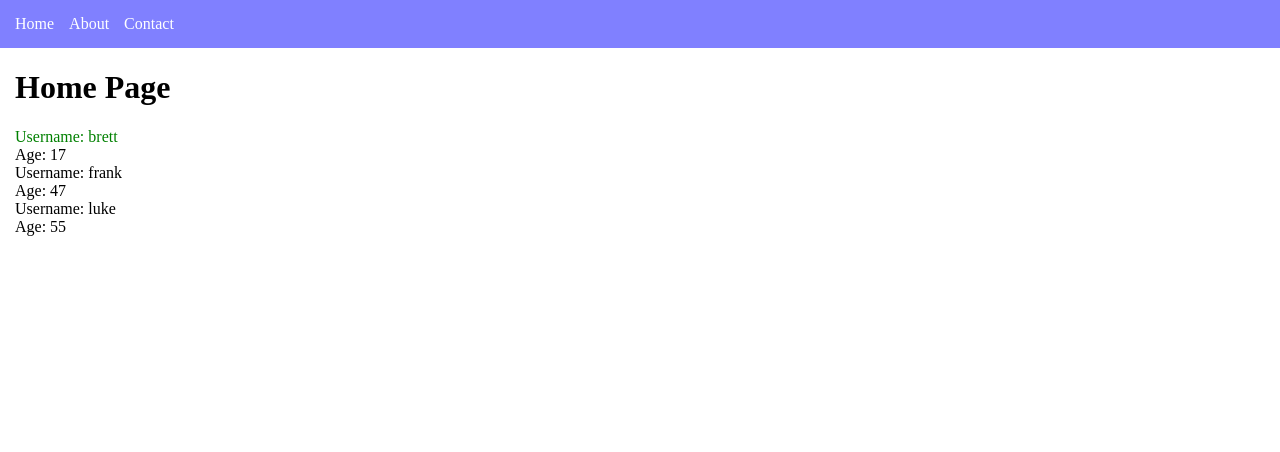
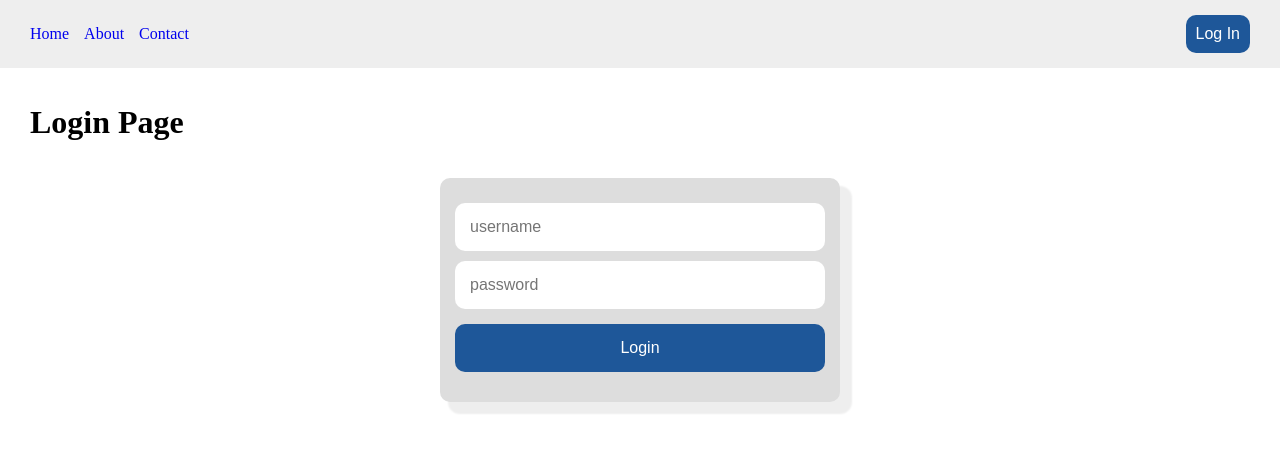
Before and after one commit to BrettMatsumoto/angular-demo, an Angular app: page /login in a window 1280 px wide. Before the commit this address led to /. Shown: the top 452 px of the page. Built offline with nearby package versions, Linux system fonts and the light colour scheme.

Commit message:
7-authentication

```diff
--- a/src/app/app-routing.module.ts
+++ b/src/app/app-routing.module.ts
@@ -3,11 +3,13 @@
 import { HomeComponent } from './pages/home/home.component';
 import { ContactComponent } from './pages/contact/contact.component';
 import { AboutComponent } from './pages/about/about.component';
+import { LoginComponent } from './pages/login/login.component';
 
 const routes: Routes = [
   { path: '', component: HomeComponent },
   { path: 'contact', component: ContactComponent },
   { path: 'about', component: AboutComponent },
+  { path: 'login', component: LoginComponent },
   { path: '**', redirectTo: '', pathMatch: 'full'}
 ];
 
--- a/src/app/app.module.ts
+++ b/src/app/app.module.ts
@@ -9,9 +9,10 @@
 import { AboutComponent } from './pages/about/about.component';
 import { ContactComponent } from './pages/contact/contact.component';
 import { HeaderComponent } from './components/header/header.component';
+import { LoginComponent } from './pages/login/login.component';
 
 @NgModule({
-  declarations: [AppComponent, HomeComponent, AboutComponent, ContactComponent, HeaderComponent],
+  declarations: [AppComponent, HomeComponent, AboutComponent, ContactComponent, HeaderComponent, LoginComponent],
   imports: [BrowserModule, AppRoutingModule, FormsModule, HttpClientModule],
   providers: [],
   bootstrap: [AppComponent],
--- a/src/app/components/header/header.component.html
+++ b/src/app/components/header/header.component.html
@@ -1,3 +1,5 @@
+<div class="header-container">
+  <div class="header-left">
     <ul>
       <li>
         <a routerLink="/">Home</a>
@@ -11,3 +13,17 @@
         <a routerLink="contact">Contact</a>
       </li>
     </ul>
+  </div>
+
+  <div class="header-right">
+    <div class="logged-in" *ngIf="isLoggedIn()">
+      Welcome, {{ user.username }}
+      <button (click)="logout()">Log Out</button>
+    </div>
+
+    <!-- another way to do *ngIf to refrence session -->
+    <div class="logged-out" *ngIf="!user.loggedIn">
+      <button (click)="login()">Log In</button>
+    </div>
+  </div>
+</div>
--- a/src/app/components/header/header.component.scss
+++ b/src/app/components/header/header.component.scss
@@ -1,15 +1,43 @@
 ul {
     margin: 0;
+    padding: 0;
+  }
+
+  li {
+    list-style-type: none;
+    display: inline-block;
+    margin-right: 15px;
+    a { text-decoration: none; }
+  }
+
+  .header-container {
+    width: 100%;
+    max-width: 100%;
     padding: 15px;
-    background-color: lighten(blue, 25%);
+    display: flex;
+    align-items: center;
+    justify-content: space-between;
+    background-color: #eee;
 
-    li {
-        list-style-type: none;
-        display: inline-block;
-        margin-right: 15px;
-        a {
-            text-decoration: none;
-            color: white;
-        }
+    .header-left {
+      margin: 0 15px;
     }
-}
+
+    .header-right {
+      float: right;
+      margin: 0 15px;
+    }
+  }
+
+  button {
+    border: 0;
+    padding: 10px;
+    font-size: 16px;
+    color: white;
+    background-color: #1e5799;
+    border-radius: 10px;
+    margin-left: 15px;
+    &:hover {
+      background-color: lighten(#1e5799, 10%);
+    }
+  }
--- a/src/app/components/header/header.component.ts
+++ b/src/app/components/header/header.component.ts
@@ -1,10 +1,34 @@
+import { Router } from '@angular/router';
 import { Component } from '@angular/core';
+import { AuthService } from '../../services/auth.service';
+import { SessionService } from 'src/app/services/session.service';
 
 @Component({
-    selector: 'app-header',
-    templateUrl: './header.component.html',
-    styleUrls: ['./header.component.scss'],
+  selector: 'app-header',
+  templateUrl: './header.component.html',
+  styleUrls: ['./header.component.scss'],
 })
 export class HeaderComponent {
-    constructor() {}
+  user: {
+    loggedIn: boolean;
+    username: string;
+  };
+
+  constructor(private auth: AuthService, private router: Router, private session: SessionService) {
+    this.user = this.session.getSession();
+  }
+
+  isLoggedIn() {
+    return this.session.isLoggedIn();
+  }
+
+  login() {
+    return this.router.navigate(['/login']);
+  }
+
+  logout() {
+    return this.auth.logout().then(() => {
+      this.router.navigate(['/login']);
+    });
+  }
 }
--- /dev/null
+++ b/src/app/pages/login/login.component.html
@@ -0,0 +1,19 @@
+<div class="page">
+  <h1>Login Page</h1>
+
+  <div class="form-container">
+    <form>
+      <div>
+        <input type="text" name="username" placeholder="username" [(ngModel)]="formData.username" />
+      </div>
+
+      <div>
+        <input type="password" name="password" placeholder="password" [(ngModel)]="formData.password" />
+      </div>
+
+      <div>
+        <button class="btn" (click)="login()">Login</button>
+      </div>
+    </form>
+  </div>
+</div>
--- /dev/null
+++ b/src/app/pages/login/login.component.scss
@@ -0,0 +1,38 @@
+h1 {
+    padding: 15px;
+  }
+
+  .form-container {
+    width: 100%;
+    max-width: 400px;
+    background-color: #ddd;
+    border-radius: 10px;
+    box-shadow: 10px 10px 2px 2px #eee;
+    margin: auto;
+    padding: 15px;
+
+    input {
+      width: 100%;
+      padding: 15px;
+      border-radius: 10px;
+      border: 0px;
+      margin-top: 10px;
+      font-size: 16px;
+    }
+
+    .btn {
+      margin: 15px 0;
+      padding: 15px;
+      border: 0px;
+      background: #1e5799;
+      color: white;
+      font-size: 16px;
+      border-radius: 10px;
+      width: 100%;
+      max-width: 100%;
+
+      &:disabled {
+        background-color: #ccc;
+      }
+    }
+  }
--- /dev/null
+++ b/src/app/pages/login/login.component.ts
@@ -0,0 +1,31 @@
+import { Component } from '@angular/core';
+import { AuthService } from '../../services/auth.service';
+import { Router } from '@angular/router';
+
+@Component({
+    templateUrl: './login.component.html',
+    styleUrls: ['./login.component.scss'],
+})
+export class LoginComponent {
+    formData: {
+        username: string,
+        password: string,
+    } = {
+        username: '',
+        password: '',
+    };
+
+    constructor(private auth: AuthService, private router: Router) {}
+
+    login() {
+        this.auth
+        .login(this.formData)
+        .then(() => {
+            console.log('user logged in')
+            this.router.navigate(['/'])
+        })
+        .catch((err) => {
+            console.log('Error:', err);
+        })
+    }
+}
--- /dev/null
+++ b/src/app/services/auth.service.ts
@@ -0,0 +1,26 @@
+import { Injectable } from '@angular/core';
+import { BackendService } from './backend.service';
+import { SessionService } from './session.service';
+
+@Injectable({
+  providedIn: 'root',
+})
+export class AuthService {
+  constructor(private backend: BackendService, private session: SessionService) {}
+
+  regsiter(data) {
+    return this.backend.register(data);
+  }
+
+  login(data) {
+    return this.backend.login(data).then((response) => {
+      return this.session.setSession(data.username);
+    });
+  }
+
+  logout() {
+    return this.backend.logout().then((response) => {
+      return this.session.clearSession();
+    });
+  }
+}
--- a/src/app/services/backend.service.ts
+++ b/src/app/services/backend.service.ts
@@ -15,4 +15,16 @@
       const newMovie = { title, year };
       return this.http.post('/api/movies', newMovie).toPromise();
   }
+
+  register(data) {
+    return this.http.post('/api/register', data).toPromise();
+  }
+
+  login(data) {
+    return this.http.post('./api/login', data).toPromise();
+  }
+
+  logout() {
+    return this.http.get('./api/logout').toPromise();
+  }
 }
--- /dev/null
+++ b/src/app/services/session.service.ts
@@ -0,0 +1,48 @@
+import { Injectable } from '@angular/core';
+
+@Injectable({
+  providedIn: 'root',
+})
+export class SessionService {
+  user = {
+    loggedIn: false,
+    username: '',
+  };
+
+  constructor() {
+    const userString = window.localStorage.getItem('user');
+    try {
+      if (userString) {
+        this.user = JSON.parse(userString);
+      } else {
+        console.log('user was not found');
+      }
+    } catch (err) {
+      console.log('could not parse user');
+    }
+  }
+
+  getSession() {
+    return this.user;
+  }
+
+  setSession(username) {
+    // save to memeory
+    this.user.username = username;
+    this.user.loggedIn = true;
+
+    //save to localstorage
+    const userString = JSON.stringify(this.user);
+    window.localStorage.setItem('user', userString);
+  }
+
+  clearSession() {
+    this.user.username = '';
+    this.user.loggedIn = false;
+    window.localStorage.removeItem('user');
+  }
+
+  isLoggedIn() {
+      return this.user.loggedIn;
+  }
+}
```
Also changed, not shown: 1 other file (tests, documents, lock files or other folders). Lines whose indentation alone changed are shown as unchanged.
